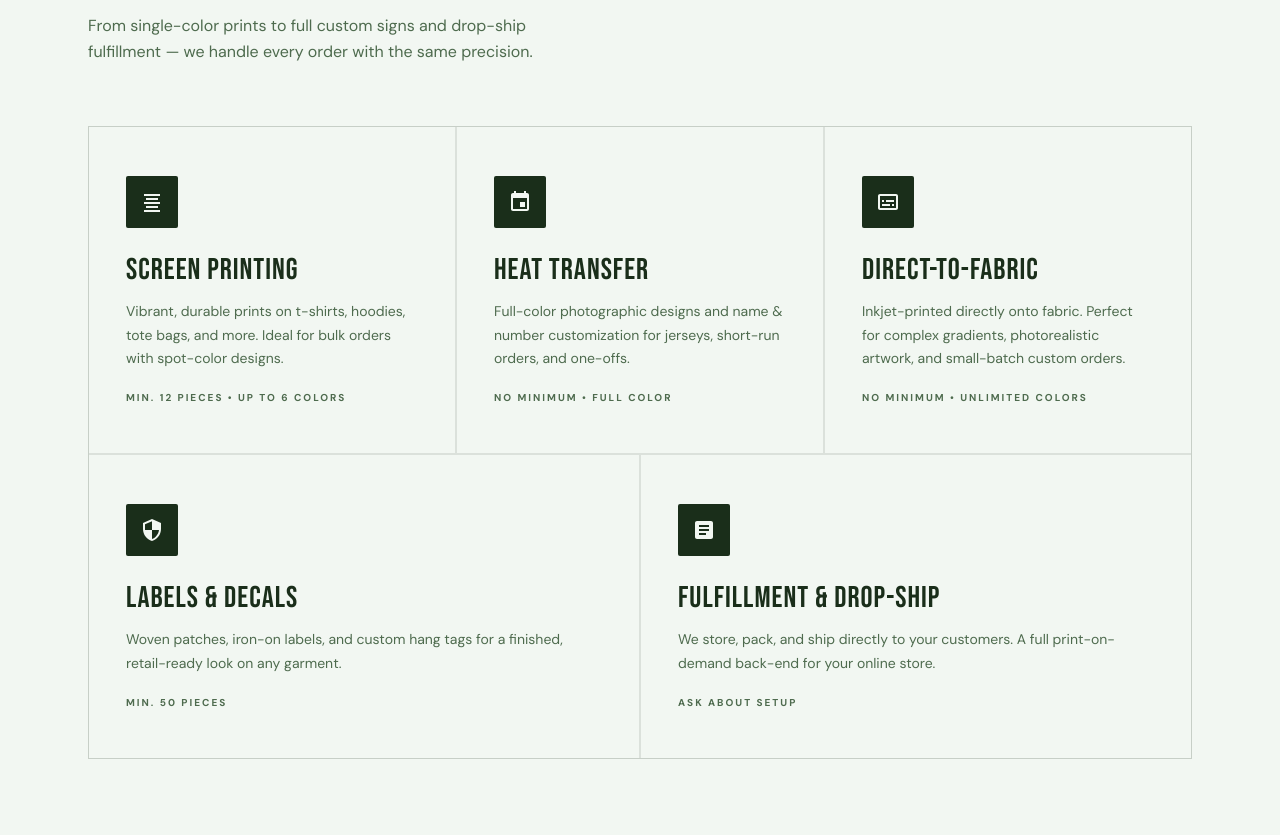
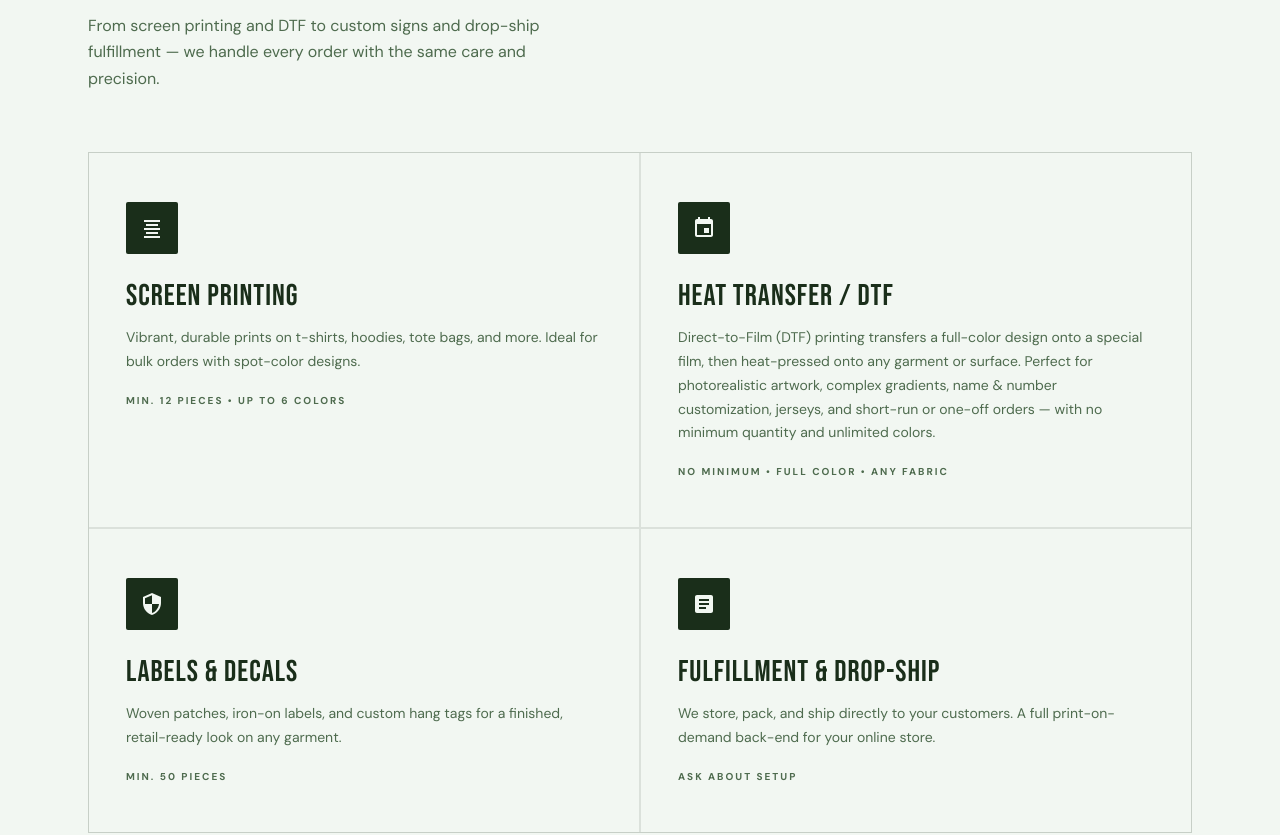
Before and after one commit to Rk-Thakur/Sticky-Frog, a plain HTML site: page index.html in a window 1280 px wide. Shown: the part 1047-1882 px from the top of the page. Drawn offline with Linux system fonts and the light colour scheme.

Commit message:
Cosmetic Changes

```diff
--- a/index.html
+++ b/index.html
@@ -319,21 +319,14 @@
 
   .services-grid {
     display: grid;
-    grid-template-columns: repeat(6, 1fr);
+    grid-template-columns: repeat(4, 1fr);
     gap: 2px;
     background: rgba(26,46,26,0.1);
     border: 1px solid rgba(26,46,26,0.1);
   }
-  /* First 3 cards — span 2 columns each = full row of 3 */
-  .services-grid .service-card:nth-child(1),
-  .services-grid .service-card:nth-child(2),
-  .services-grid .service-card:nth-child(3) {
+  /* 4 cards — 2 per row, perfectly balanced */
+  .services-grid .service-card {
     grid-column: span 2;
-  }
-  /* Last 2 cards — span 3 columns each = full row of 2, perfectly centered */
-  .services-grid .service-card:nth-child(4),
-  .services-grid .service-card:nth-child(5) {
-    grid-column: span 3;
   }
   .service-card {
     background: var(--cotton);
@@ -1845,7 +1838,7 @@
   <div class="section">
     <div class="section-label reveal">What We Do</div>
     <h2 class="section-title reveal d1">OUR SERVICES</h2>
-    <p class="section-sub reveal d2">From single-color prints to full custom signs and drop-ship fulfillment — we handle every order with the same precision.</p>
+    <p class="section-sub reveal d2">From screen printing and DTF to custom signs and drop-ship fulfillment — we handle every order with the same care and precision.</p>
     <div class="services-grid">
 
       <div class="service-card reveal d1">
@@ -1863,21 +1856,12 @@
         <div class="service-icon">
           <svg width="24" height="24" viewBox="0 0 24 24"><path d="M17 12h-5v5h5v-5zM16 1v2H8V1H6v2H5c-1.11 0-1.99.9-1.99 2L3 19c0 1.1.89 2 2 2h14c1.1 0 2-.9 2-2V5c0-1.1-.9-2-2-2h-1V1h-2zm3 18H5V8h14v11z"/></svg>
         </div>
-        <div class="service-name">Heat Transfer</div>
-        <p class="service-desc">Full-color photographic designs and name & number customization for jerseys, short-run orders, and one-offs.</p>
-        <div class="service-tag">No minimum • Full color</div>
+        <div class="service-name">Heat Transfer / DTF</div>
+        <p class="service-desc">Direct-to-Film (DTF) printing transfers a full-color design onto a special film, then heat-pressed onto any garment or surface. Perfect for photorealistic artwork, complex gradients, name & number customization, jerseys, and short-run or one-off orders — with no minimum quantity and unlimited colors.</p>
+        <div class="service-tag">No minimum • Full color • Any fabric</div>
       </div>
 
       <div class="service-card reveal d3">
-        <div class="service-icon">
-          <svg width="24" height="24" viewBox="0 0 24 24"><path d="M20 4H4c-1.1 0-2 .9-2 2v12c0 1.1.9 2 2 2h16c1.1 0 2-.9 2-2V6c0-1.1-.9-2-2-2zm0 14H4V6h16v12zM6 10h2v2H6zm0 4h8v2H6zm10 0h2v2h-2zm-6-4h8v2h-8z"/></svg>
-        </div>
-        <div class="service-name">Direct-to-Fabric</div>
-        <p class="service-desc">Inkjet-printed directly onto fabric. Perfect for complex gradients, photorealistic artwork, and small-batch custom orders.</p>
-        <div class="service-tag">No minimum • Unlimited colors</div>
-      </div>
-
-      <div class="service-card reveal d4">
         <div class="service-icon">
           <svg width="24" height="24" viewBox="0 0 24 24"><path d="M12 1L3 5v6c0 5.55 3.84 10.74 9 12 5.16-1.26 9-6.45 9-12V5l-9-4zm0 10.99h7c-.53 4.12-3.28 7.79-7 8.94V12H5V6.3l7-3.11v8.8z"/></svg>
         </div>
@@ -1886,7 +1870,7 @@
         <div class="service-tag">Min. 50 pieces</div>
       </div>
 
-      <div class="service-card reveal d5">
+      <div class="service-card reveal d4">
         <div class="service-icon">
           <svg width="24" height="24" viewBox="0 0 24 24"><path d="M19 3H5c-1.1 0-2 .9-2 2v14c0 1.1.9 2 2 2h14c1.1 0 2-.9 2-2V5c0-1.1-.9-2-2-2zm-5 14H7v-2h7v2zm3-4H7v-2h10v2zm0-4H7V7h10v2z"/></svg>
         </div>
@@ -2119,7 +2103,7 @@
               <option>Screen Printing</option>
               <option>Custom Signs</option>
               <option>Heat Transfer</option>
-              <option>Direct-to-Fabric</option>
+              <option>Direct-to-Film</option>
               <option>Labels &amp; Decals</option>
               <option>Fulfillment / Drop-Ship</option>
               <option>Not Sure / Multiple</option>
```
